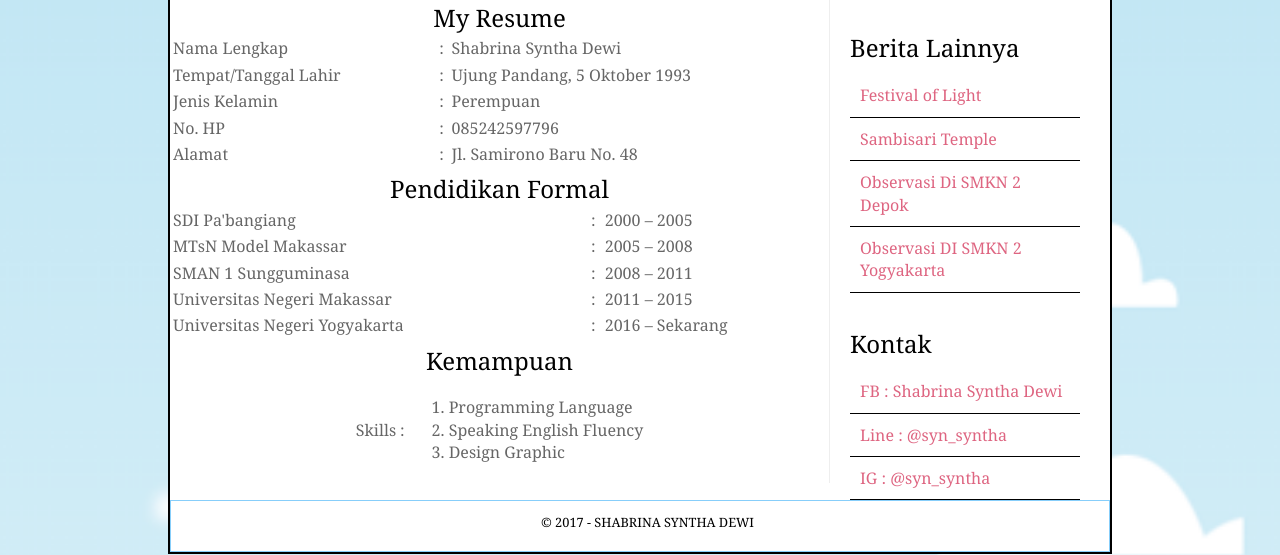
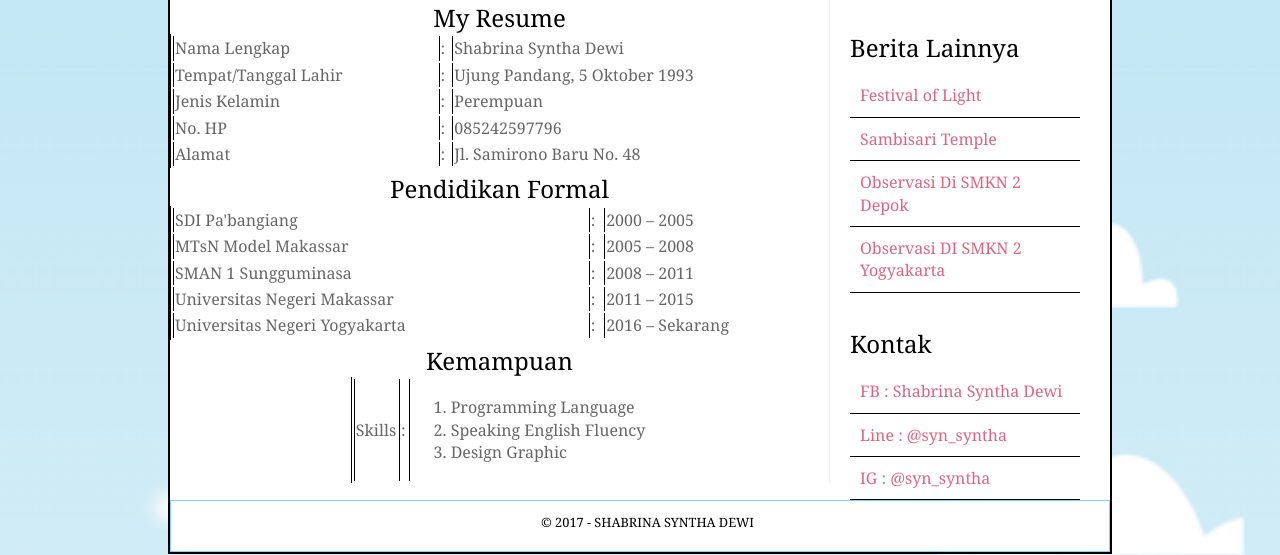
Before and after one commit to 5ynth4/Portofolio, a plain HTML site: page resume.html in a window 1280 px wide. Shown: the part 405-960 px from the top of the page. Drawn offline with Linux system fonts and the light colour scheme.

Commit message:
Update style.css

```diff
--- a/style.css
+++ b/style.css
@@ -90,4 +90,6 @@ header, section, footer, aside, nav, article, figure, figcaption {
 				font-size: 80%;
 				border: 1px solid #87CEFA;
 				padding: 10px 5px 5px 20px;}
+			table, tr, td {
+				border-left: 1px solid black;}
 		</style>
```
